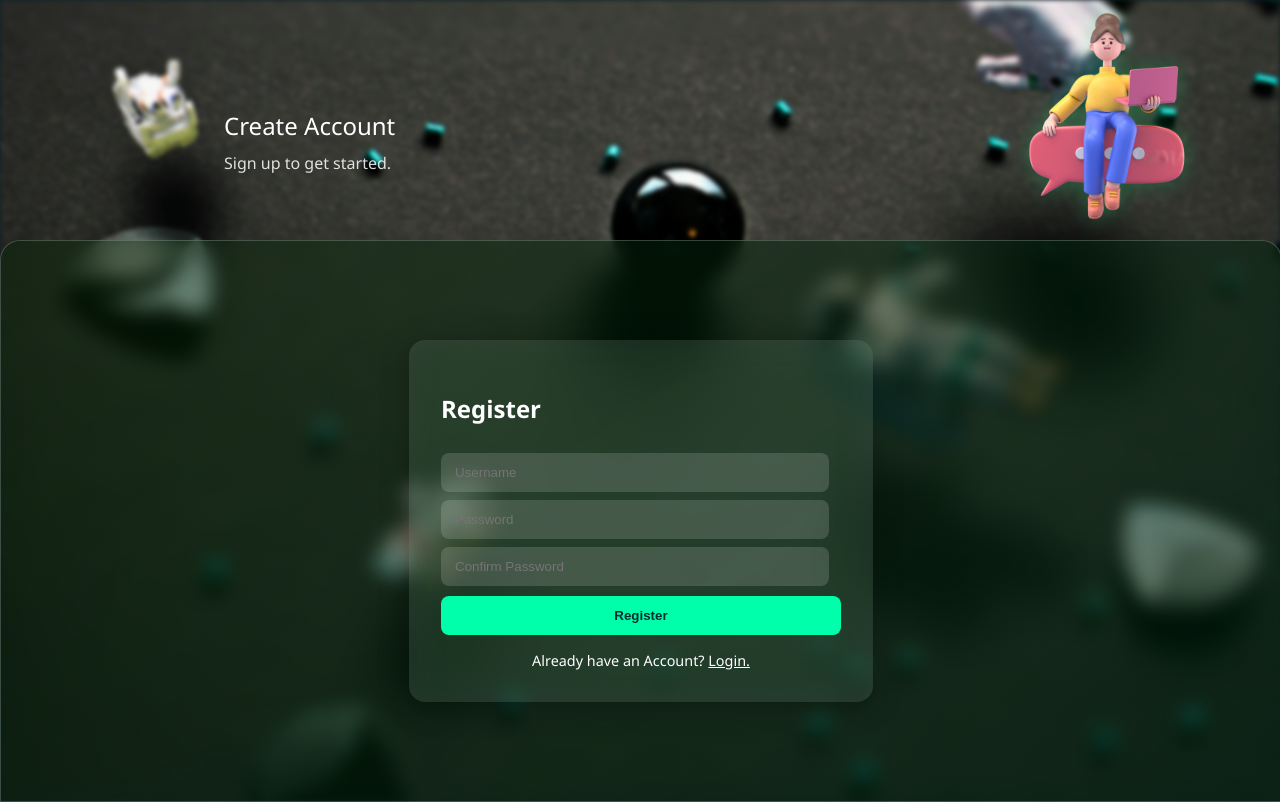
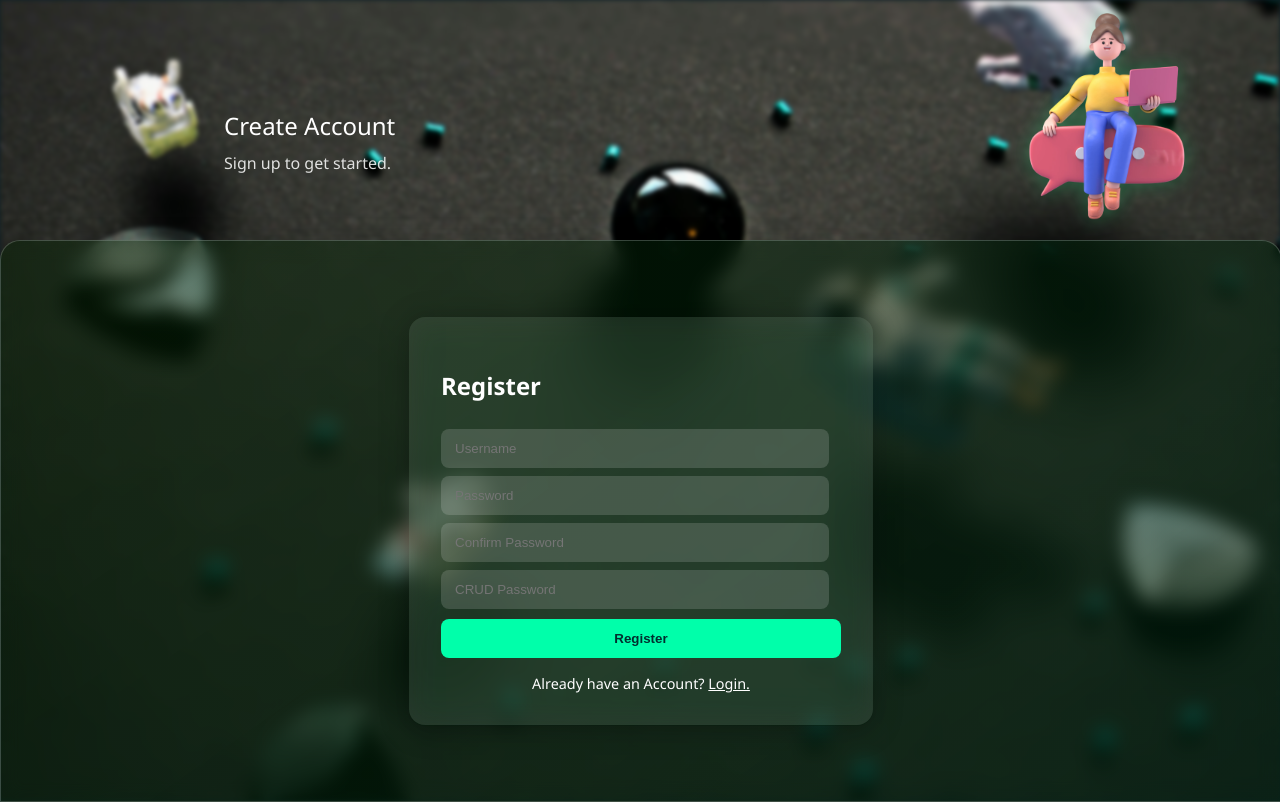
Before and after one commit to Lg007-git/invento_management, a React (Create React App) app in the folder frontend/: page / in a window 1280 px wide. Both pictures are taken after a click on the element "Register.". Built offline with nearby package versions, Linux system fonts and the light colour scheme.

Commit message:
set crudpassword dialog box

```diff
--- a/frontend/src/components/RegisterForm.js
+++ b/frontend/src/components/RegisterForm.js
@@ -6,6 +6,7 @@ export default function RegisterForm({ switchToLogin }) {
   const [username, setUsername] = useState("");
   const [password, setPassword] = useState("");
   const [confirmPassword, setConfirmPassword] = useState("");
+  const [crudPassword, setCrudPassword] = useState("");
 
   const handleRegister = async (e) => {
     e.preventDefault();
@@ -13,11 +14,13 @@ export default function RegisterForm({ switchToLogin }) {
       alert("Passwords do not match");
       return;
     }
+    if (crudPassword.length < 4){ alert("Too short"); return;}
 
     try {
       await axios.post("https://invento-management.onrender.com/api/register", {
         username,
         password,
+        crudPassword,
       });
       alert("Registration successful. Now login.");
       switchToLogin(); // Automatically switch to login after successful register
@@ -58,6 +61,15 @@ export default function RegisterForm({ switchToLogin }) {
           required
         />
         <br />
+        <input
+          type="password"
+          placeholder="CRUD Password"
+          className="w-full px-3 py-2 border rounded"
+          value={crudPassword}
+          onChange={(e) => setCrudPassword(e.target.value)}
+          required
+        />
+        <br />
         <button
           type="submit"
           className="w-full bg-green-600 text-white py-2 rounded"
```
Also changed, not shown: 1 other file (tests, documents, lock files or other folders).
